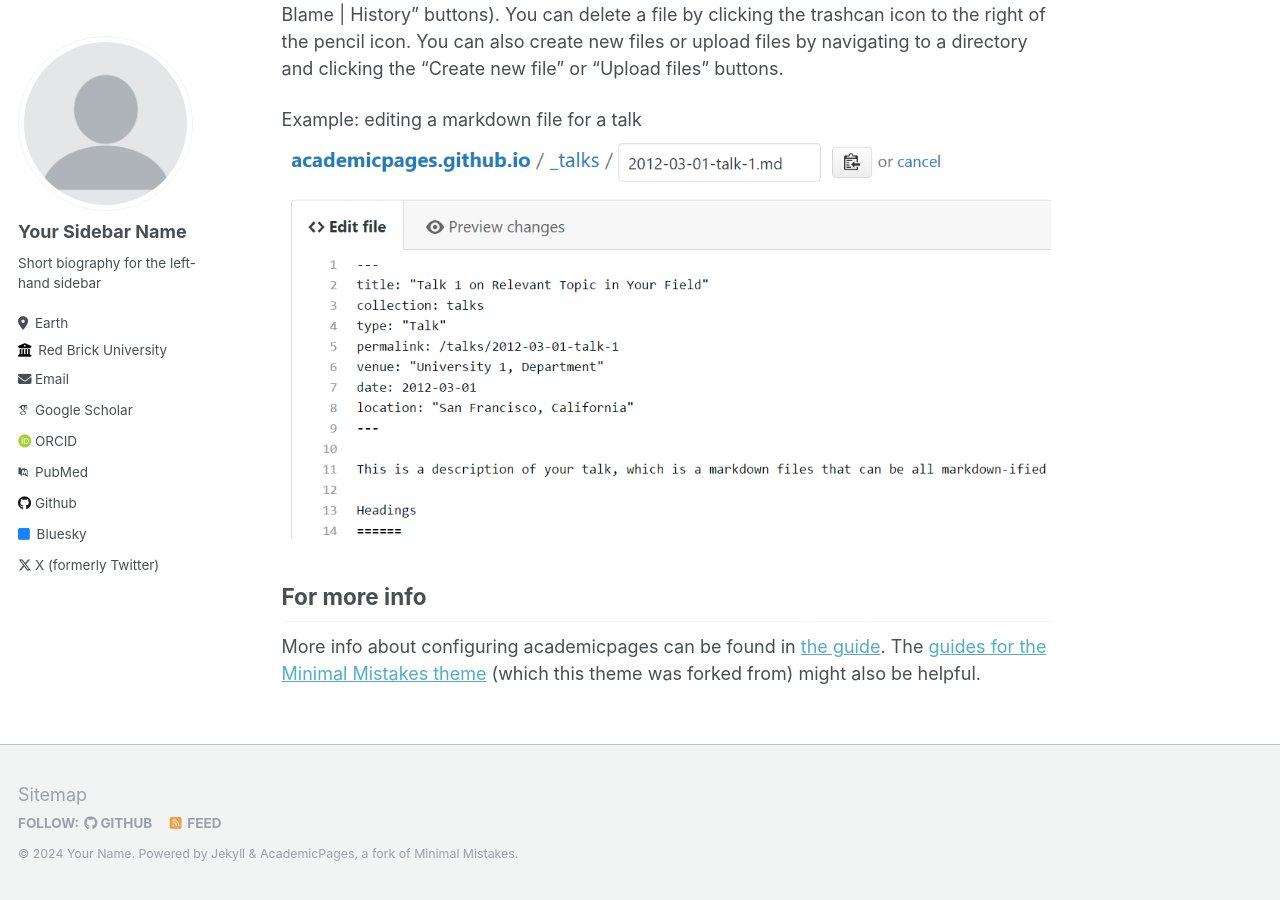
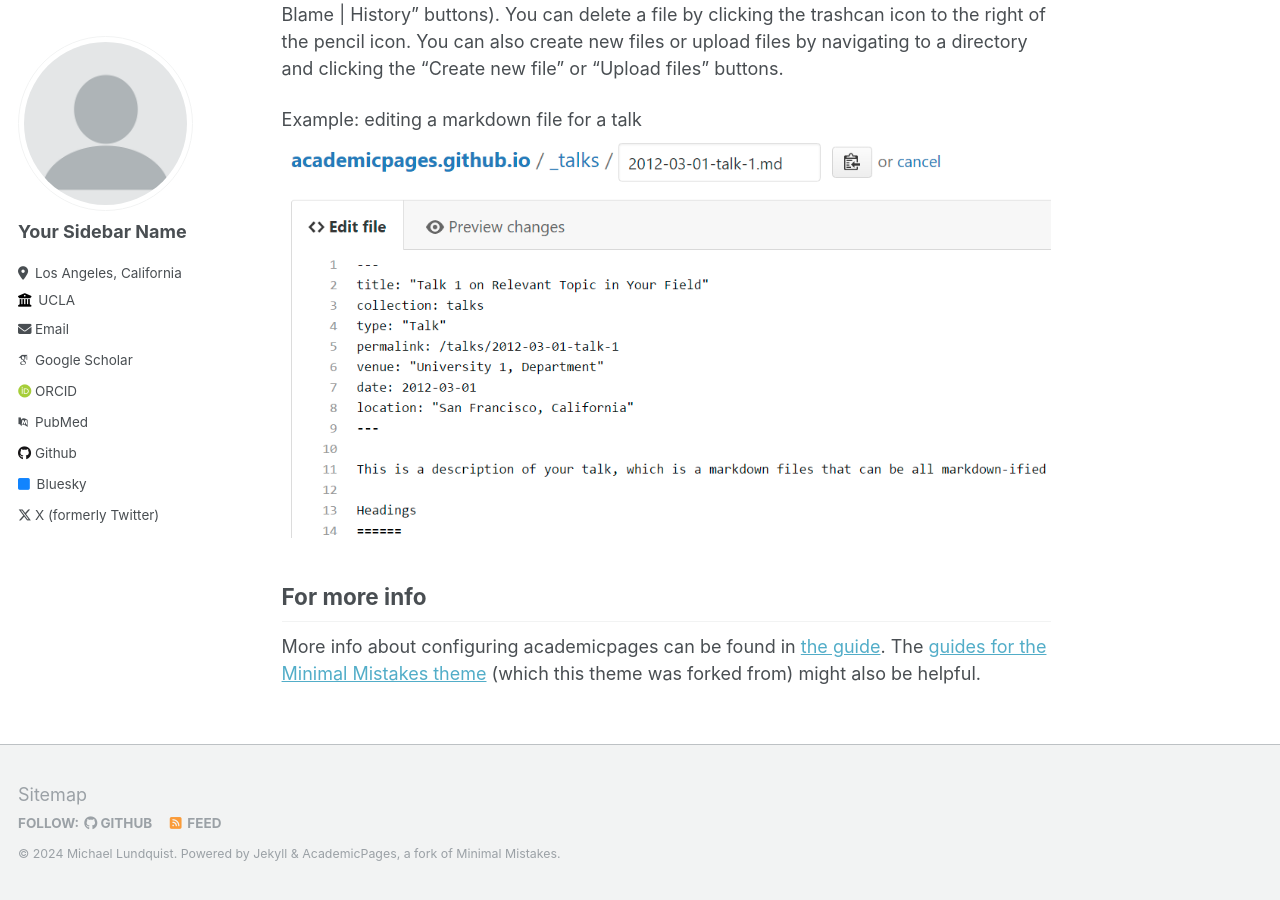
Before and after one commit to mlundqui/website-template, a Jekyll site: the page built from _pages/about.md, in a window 1280 px wide and 900 px high, scrolled down 2463 px. Built offline with Jekyll 4.4.1, drawn with Linux system fonts in a browser that asks for light colours; some web fonts are replaced.

Commit message:
Update _config.yml

```diff
--- a/_config.yml
+++ b/_config.yml
@@ -10,9 +10,9 @@
 locale                   : "en-US"
 title                    : "Michael Lundquist / Personal Website"
 title_separator          : "-"
-name                     : &name "Your Name"
-description              : &description "personal description"
-url                      : https://mlundqui.me # the base hostname & protocol for your site e.g. "https://mmistakes.github.io"
+name                     : &name "Michael Lundquist"
+description              : &description "Applied Mathematics Student at UCLA"
+url                      : https://mlundqui.github.io # the base hostname & protocol for your site e.g. "https://mmistakes.github.io"
 baseurl                  : "" # the subpath of your site, e.g. "/blog"
 repository               : "academicpages/academicpages.github.io"
 
@@ -24,11 +24,11 @@
   avatar           : "profile.png"
   name             : "Your Sidebar Name"
   pronouns         : # example: "she/her"
-  bio              : "Short biography for the left-hand sidebar"
-  location         : "Earth"
-  employer         : "Red Brick University"
+  bio              : ""
+  location         : "Los Angeles, California"
+  employer         : "UCLA"
   uri              : # URL
-  email            : "none@example.org"
+  email            : "mlundqui@g.ucla.edu"
 
   # Academic websites
   arxiv            : # URL - Update with the correct link to your profile
```
